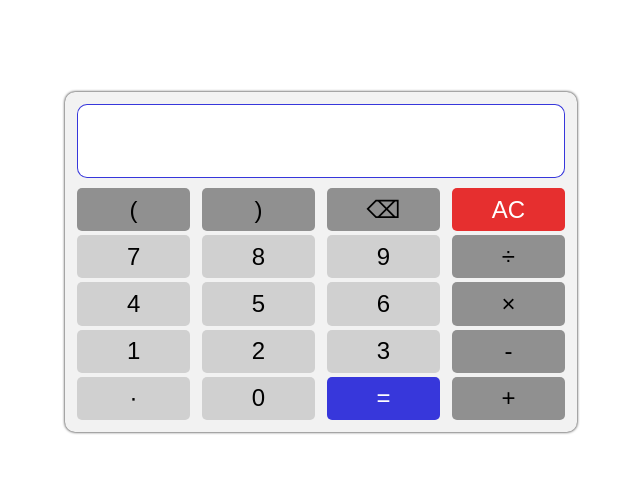
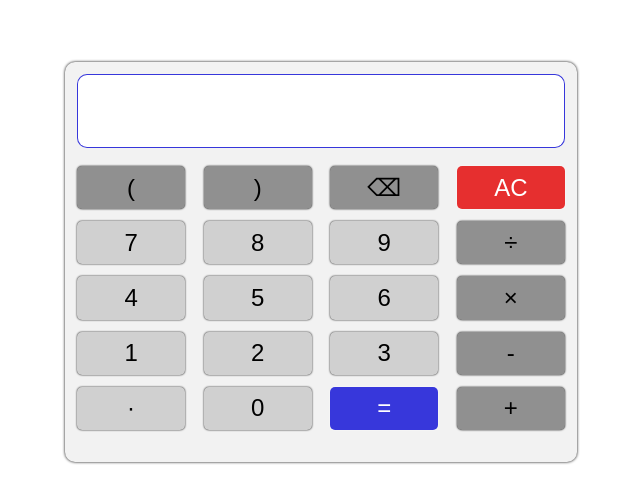
Before and after one commit to SharonRaja/react_calculator, a React (Create React App) app: page / in a window 1280 px wide. Shown: the part 138-640 px from the top of the page, without its empty margins (319-959 px from the left). Built offline with nearby package versions, Linux system fonts and the light colour scheme.

Commit message:
Shadow effect for button

```diff
--- a/src/App.css
+++ b/src/App.css
@@ -4,22 +4,26 @@
 	box-sizing: border-box;
 }
 button{
+	margin-top: 20px;
 	color: black;
 	background-color: #d0d0d0;
 	margin: 2px;
 	height: 2.7rem;
-	width: 23%;
+	width: 22%;
 	font-size: 1.5rem;
 	font-weight: 500;
 	border: none;
 	outline: none;
 	border-radius: 5px;
+	box-shadow: 0px 0px 2px;
+	margin-top: 10px;
 }
 .number:hover{
 	background-color: #b8b8b8;
 }
 .number:active{
 	background-color: #a0a0a0;
+	box-shadow: 0px 0px 0px;
 }
 .specific:hover{
 	background-color: #a0a0a0;
@@ -66,14 +70,15 @@ body{
 	border-radius: 10px;
 	box-shadow: 0px 0px 3px;
 	min-width: 40vw;
-	max-width: 80vw;
-	min-height: 40vh;
-	max-height: 80vh;
+	max-width: 90vw;
+	min-height: 50vh;
+	max-height: 60vh;
 }
 .buttonhoder{
-	padding: 4px 10px 10px;
+
+	padding: 4px 10px 10px 10px;
 	display:flex;
-	justify-content: center;
+	align-items: center;
 	justify-content: space-between;
 	flex-direction: row;
 	flex-wrap: wrap;
```
